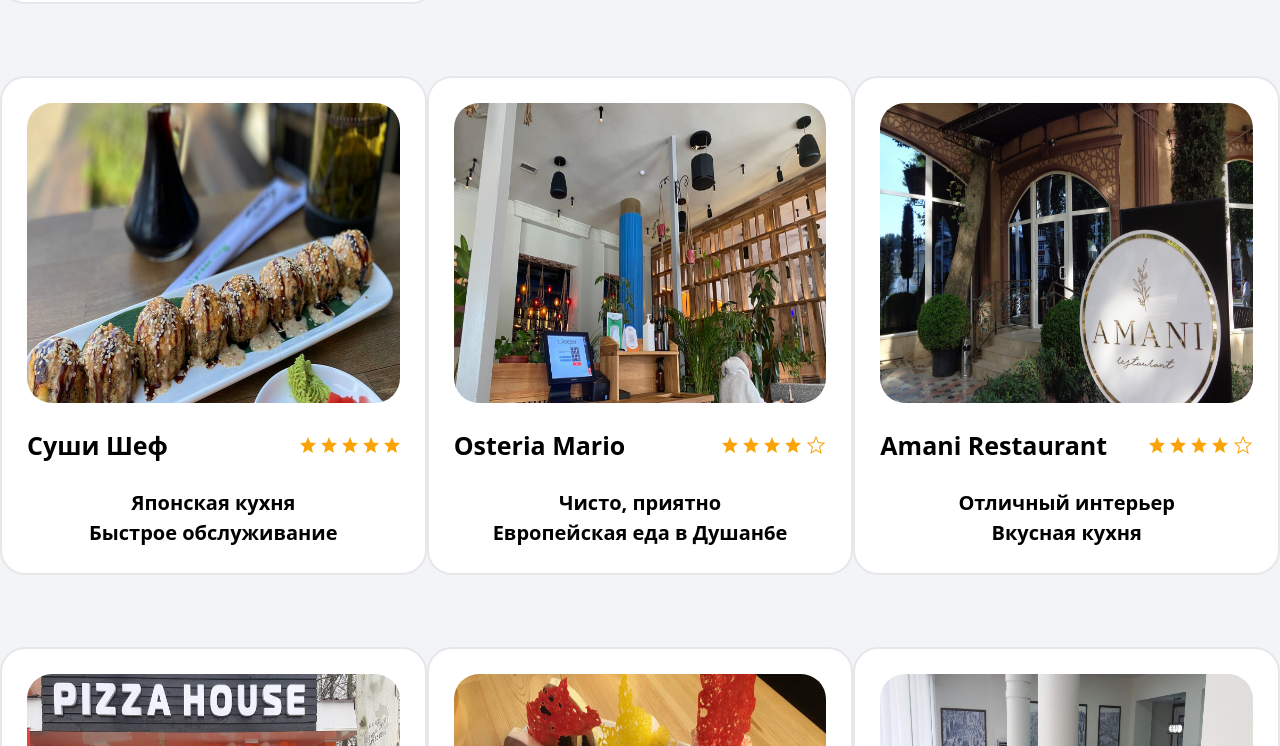
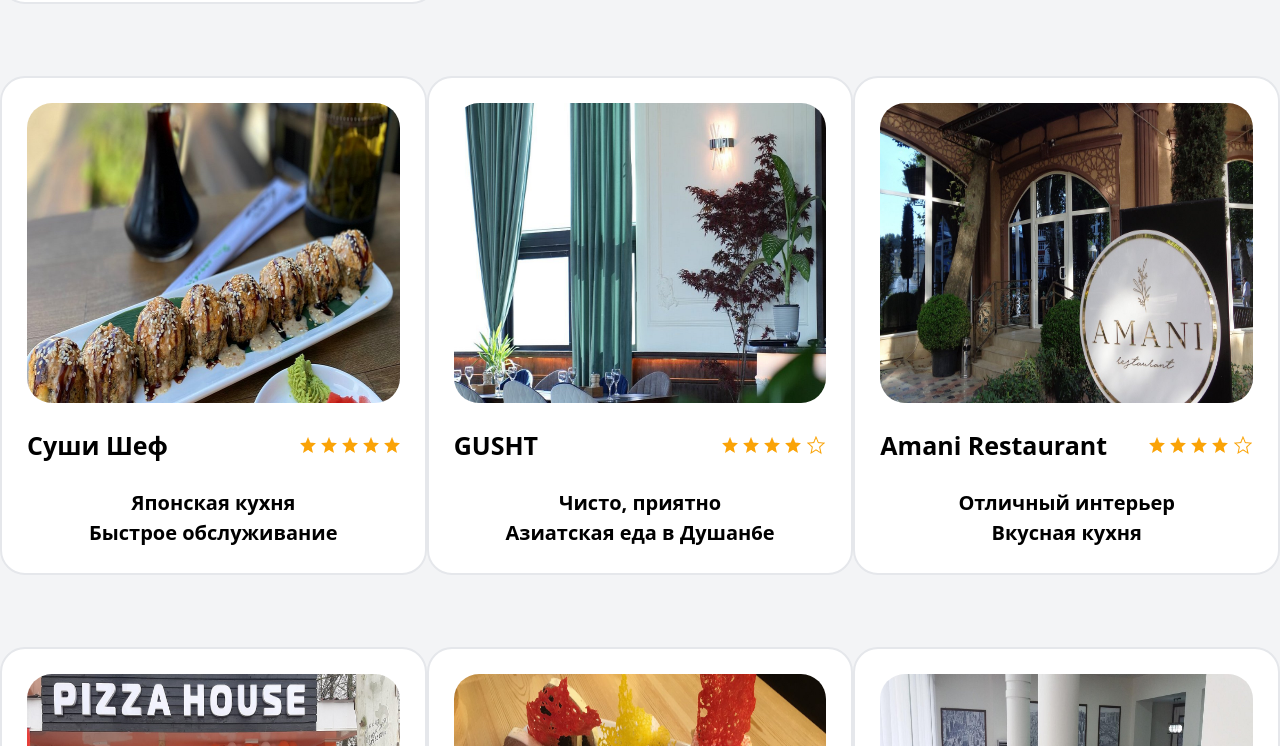
Before and after one commit to abdullourazov/the.best.project, a website: page src/Japan.html in a window 1280 px wide. Shown: the part 673-1419 px from the top of the page. Drawn offline with nearby package versions, Linux system fonts and the light colour scheme; files that its build step writes are made by us from their sources.

Commit message:
others commit

```diff
--- a/src/Japan.html
+++ b/src/Japan.html
@@ -98,10 +98,10 @@
         </div>
 
         <div class="bg-white p-[25px] rounded-[25px] border-[2px]">
-            <a href="https://www.tripadvisor.ru/Restaurant_Review-g293964-d24873701-Reviews-Osteria_Mario-Dushanbe.html"> <img src="./caption.jpg" class="w-[375px] h-[300px] rounded-[25px]"> </a>
+            <a href="https://www.tripadvisor.ru/Restaurant_Review-g293964-d27117180-Reviews-Restaurant_GUSHT-Dushanbe.html"> <img src="./caption (4).jpg" class="w-[375px] h-[300px] rounded-[25px]"> </a>
             <br>
             <div class="flex items-center justify-between">
-                <p class="text-[25px]"> <b>Osteria Mario</b> </p>
+                <p class="text-[25px]"> <b>GUSHT</b> </p>
                 <div class="flex items-center gap-[5px]">
                     <img src="./1.png">
                     <img src="./1.png">
@@ -113,7 +113,7 @@
 
             <br>
             <p class="text-[20px] text-center"> <b>Чиcтo, приятно <br>
-            Eвpoпeйcкaя eдa в Дyшaн6e</b> </p>
+            Aзиaтcкaя eдa в Дyшaн6e</b> </p>
         </div>
 
         <div class="bg-white p-[25px] rounded-[25px] border-[2px]">
```
Also changed, not shown: src/caption (4).jpg (added), src/getlstd-property-photo.jpg (added).
